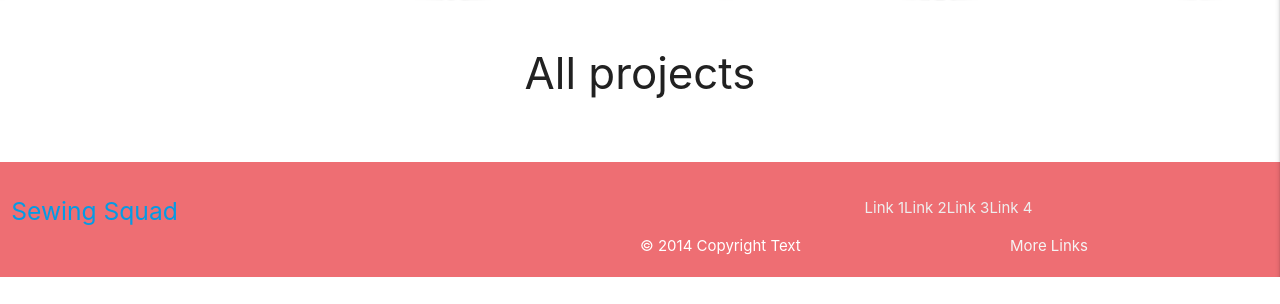
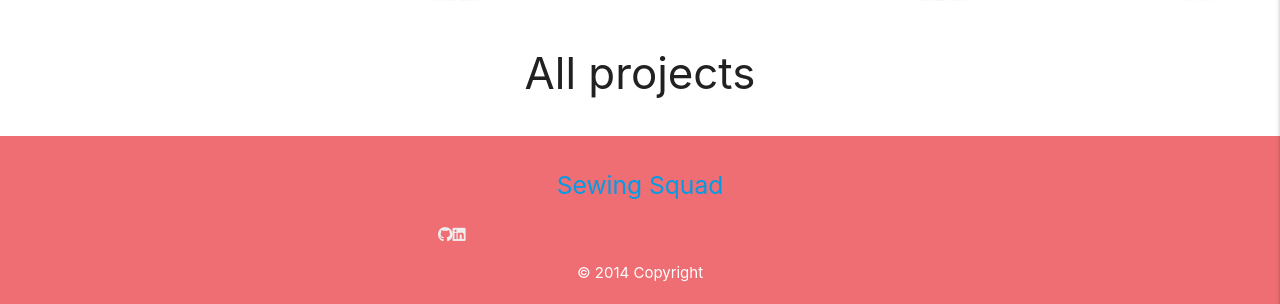
Before and after one commit to vero-nika-2828/sewing-squad-gitpod, a Flask app: page / in a window 1280 px wide. Shown: the part 523-827 px from the top of the page. Before the commit the page ends 800 px from the top, so only its background shows below. Run offline with Flask 2, Linux system fonts and the light colour scheme; data that the repository does not hold is empty; some libraries are stand-ins or nearby versions.

Commit message:
Center text in footer

```diff
--- a/sewingsquad/static/css/style.css
+++ b/sewingsquad/static/css/style.css
@@ -48,3 +48,7 @@ main {
 .horizontal-list{
   display: flex;
 }
+
+footer{
+  background-color: rgba(252, 131, 131,1)
+}
--- a/sewingsquad/templates/base.html
+++ b/sewingsquad/templates/base.html
@@ -4,6 +4,9 @@
     <meta charset="UTF-8">
     <meta http-equiv="X-UA-Compatible" content="IE=edge">
     <meta name="viewport" content="width=device-width, initial-scale=1.0">
+
+    <!--Font awesome-->
+    <script src="https://kit.fontawesome.com/352d1ba5ff.js" crossorigin="anonymous"></script>
 
     <!--Imports Icons from Materialize-->
     <link href="https://fonts.googleapis.com/icon?family=Material+Icons" rel="stylesheet">
@@ -116,26 +119,22 @@
     </main>
 
     <footer class="page-footer footer-copyright">
-            <div class="row">
-            <div class="col l6 s6">
-              <h5 class="white-text left"><a href="#!">Sewing Squad</a></h5>
+        <div class="row s12 m6 offset-m3 ">
+            <div class="col s12 center-align">
+              <h5 class="white-text center-align"><a href="#!">Sewing Squad</a></h5>
             </div>
-            <div class="col l4 offset-l2 s12">
+
+            <div class="col s4 offset-s4 center-align">
               <ul class="horizontal-list">
-                <li><a class="grey-text text-lighten-3" href="#!">Link 1</a></li>
-                <li><a class="grey-text text-lighten-3" href="#!">Link 2</a></li>
-                <li><a class="grey-text text-lighten-3" href="#!">Link 3</a></li>
-                <li><a class="grey-text text-lighten-3" href="#!">Link 4</a></li>
+                <li><a class="grey-text text-lighten-3" href="https://github.com/vero-nika-2828" target="_blank"><i class="fa-brands fa-github"></i></a></li>
+                <li><a class="grey-text text-lighten-3" href="https://www.linkedin.com/in/veronika-nemergutova-57232b264/" target="_blank"><i class="fa-brands fa-linkedin"></i></a></li>
               </ul>
             </div>
 
-            <div class="container">
-                © 2014 Copyright Text
-                <a class="grey-text text-lighten-4 right" href="#!">More Links</a>
-                </div>
-          </div>
-
-
+            <div class="col s12 center-align">
+                © 2014 Copyright
+            </div>
+        </div>
 
       </footer>
 
```
